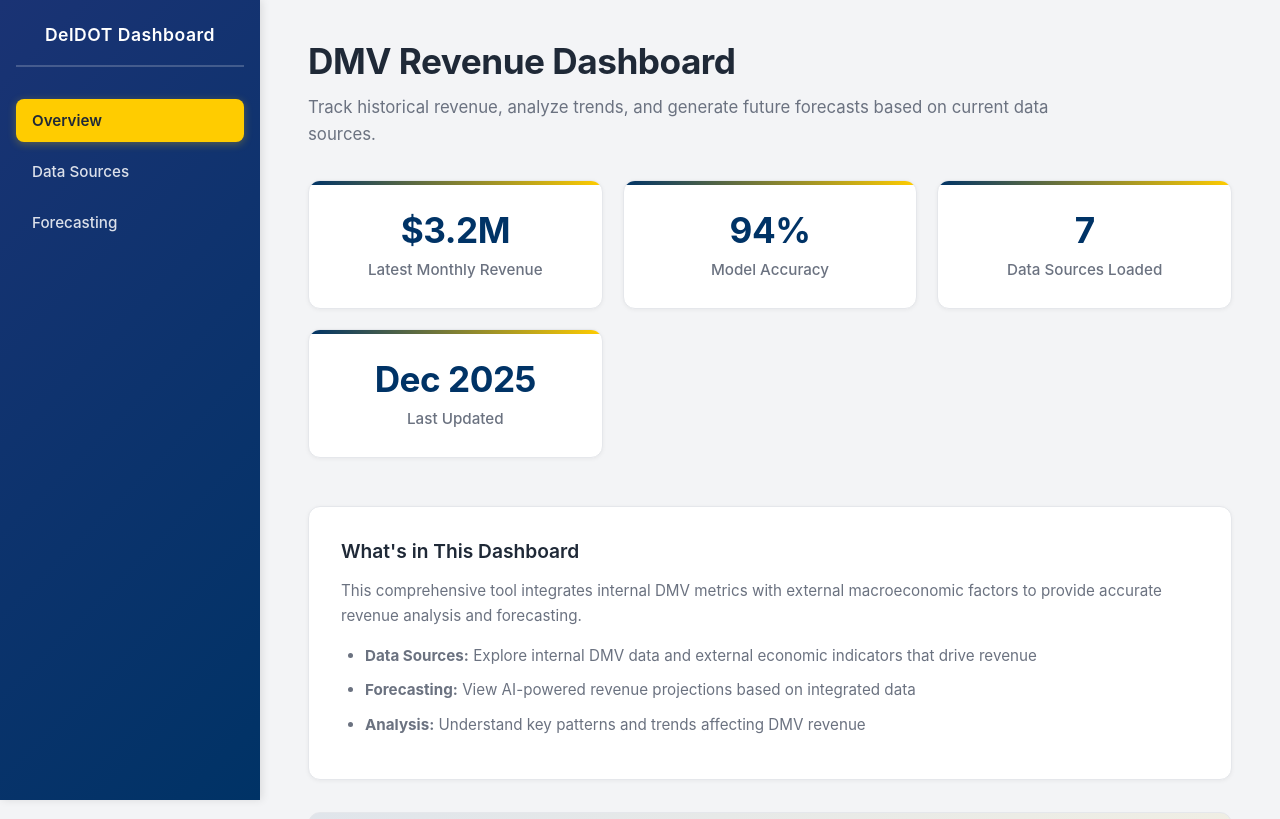
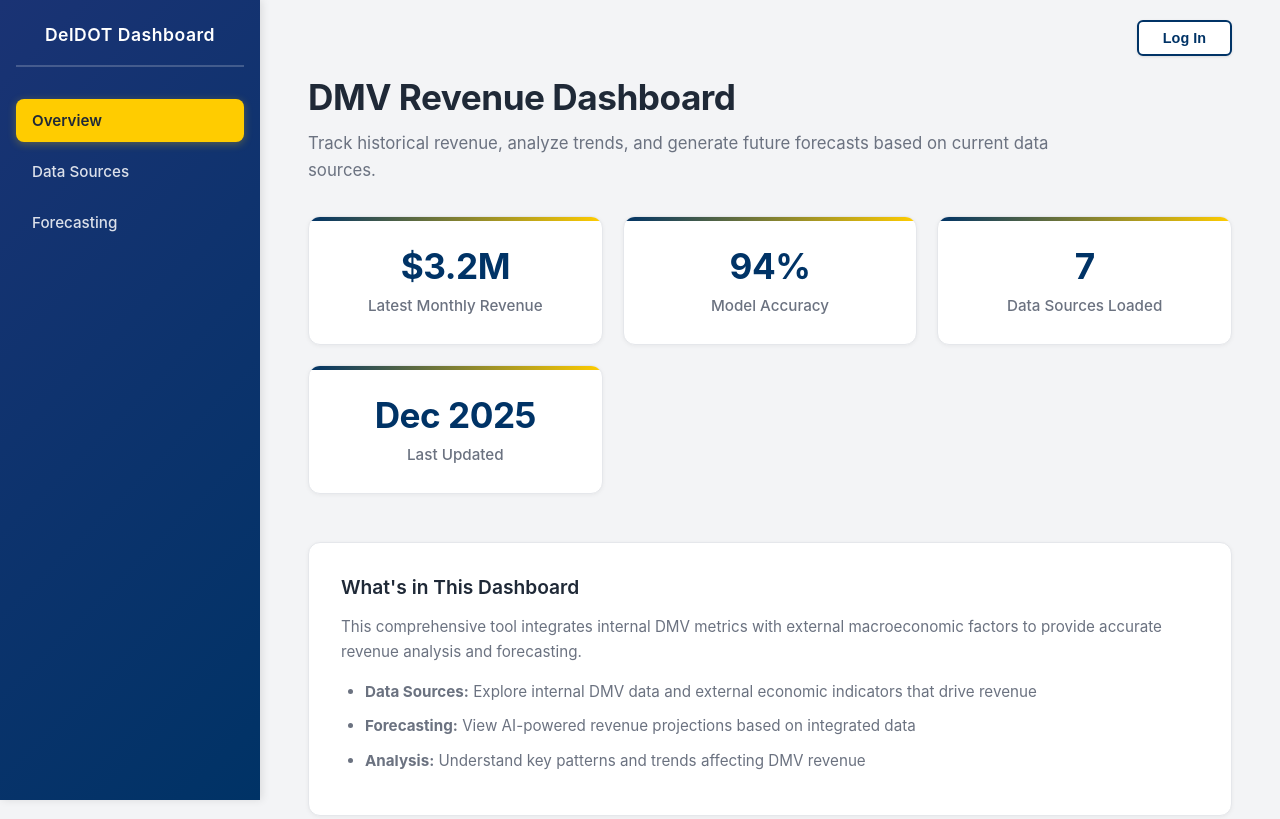
Before and after one commit to msreenam/deldot_revenue_forecast, a React (Create React App) app in the folder my-react-app/: page / in a window 1280 px wide. Shown: the top 819 px of the page. Built offline with nearby package versions, Linux system fonts and the light colour scheme.

Commit message:
Added login button

```diff
--- a/my-react-app/src/App.css
+++ b/my-react-app/src/App.css
@@ -142,3 +142,44 @@ body {
 .mt-5 {
   margin-top: 3rem;
 }
+
+
+
+
+
+
+/* TOP BAR & LOGIN BUTTON */
+.top-bar {
+  display: flex;
+  justify-content: flex-end;
+  padding: 20px 48px 0 48px;
+  background-color: var(--light-gray);
+}
+
+.login-btn {
+  background-color: white;
+  color: var(--primary-blue);
+  border: 2px solid var(--primary-blue);
+  padding: 8px 24px;
+  border-radius: 6px;
+  font-weight: 600;
+  font-size: 0.9rem;
+  cursor: pointer;
+  transition: all 0.2s ease;
+  box-shadow: 0 1px 3px rgba(0,0,0,0.1);
+}
+
+.login-btn:hover {
+  background-color: var(--primary-blue);
+  color: white;
+  box-shadow: 0 4px 6px rgba(0,0,0,0.15);
+  transform: translateY(-1px);
+}
+
+.login-btn:active {
+  transform: translateY(0);
+}
+
+.content {
+  padding-top: 20px;
+}
--- a/my-react-app/src/App.js
+++ b/my-react-app/src/App.js
@@ -6,6 +6,10 @@ import DataPage from './components/DataPage';
 import Forecasting from './components/Forecasting';
 
 function App() {
+  const handleLogin = () => {
+    window.alert("Warning: Login is not yet implemented.");
+  };
+
   return (
     <Router>
       <div className="App">
@@ -19,7 +23,6 @@ function App() {
               end
               className={({ isActive }) => isActive ? "nav-link active-link" : "nav-link"}
             >
-              {/* <span className="nav-icon">🏠</span> */}
               <span className="nav-text">Overview</span>
             </NavLink>
 
@@ -27,7 +30,6 @@ function App() {
               to="/data"
               className={({ isActive }) => isActive ? "nav-link active-link" : "nav-link"}
             >
-              {/* <span className="nav-icon">📁</span> */}
               <span className="nav-text">Data Sources</span>
             </NavLink>
 
@@ -35,13 +37,18 @@ function App() {
               to="/forecasting"
               className={({ isActive }) => isActive ? "nav-link active-link" : "nav-link"}
             >
-              {/* <span className="nav-icon">📈</span> */}
               <span className="nav-text">Forecasting</span>
             </NavLink>
           </nav>
         </div>
 
         <div className="main-wrapper">
+          <div className="top-bar">
+            <button className="login-btn" onClick={handleLogin}>
+              Log In
+            </button>
+          </div>
+
           <div className="content">
             <Routes>
               <Route path="/" element={<Overview />} />
```
